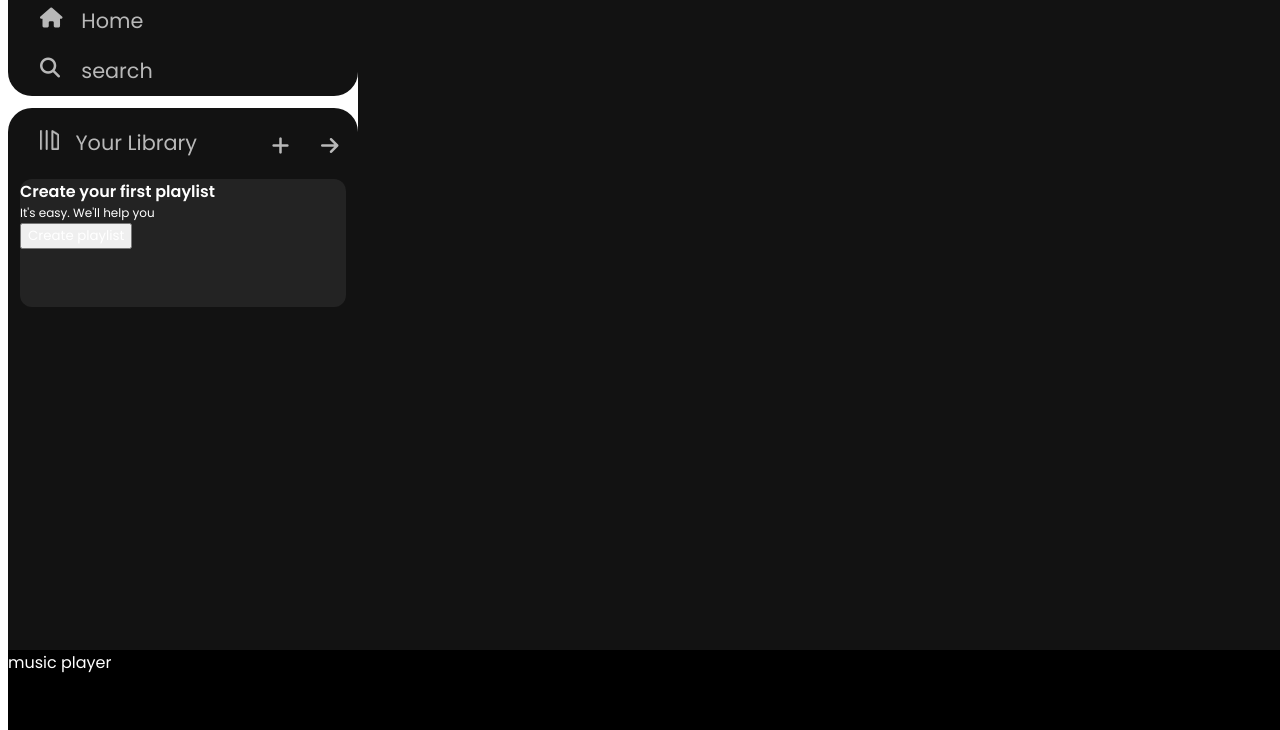
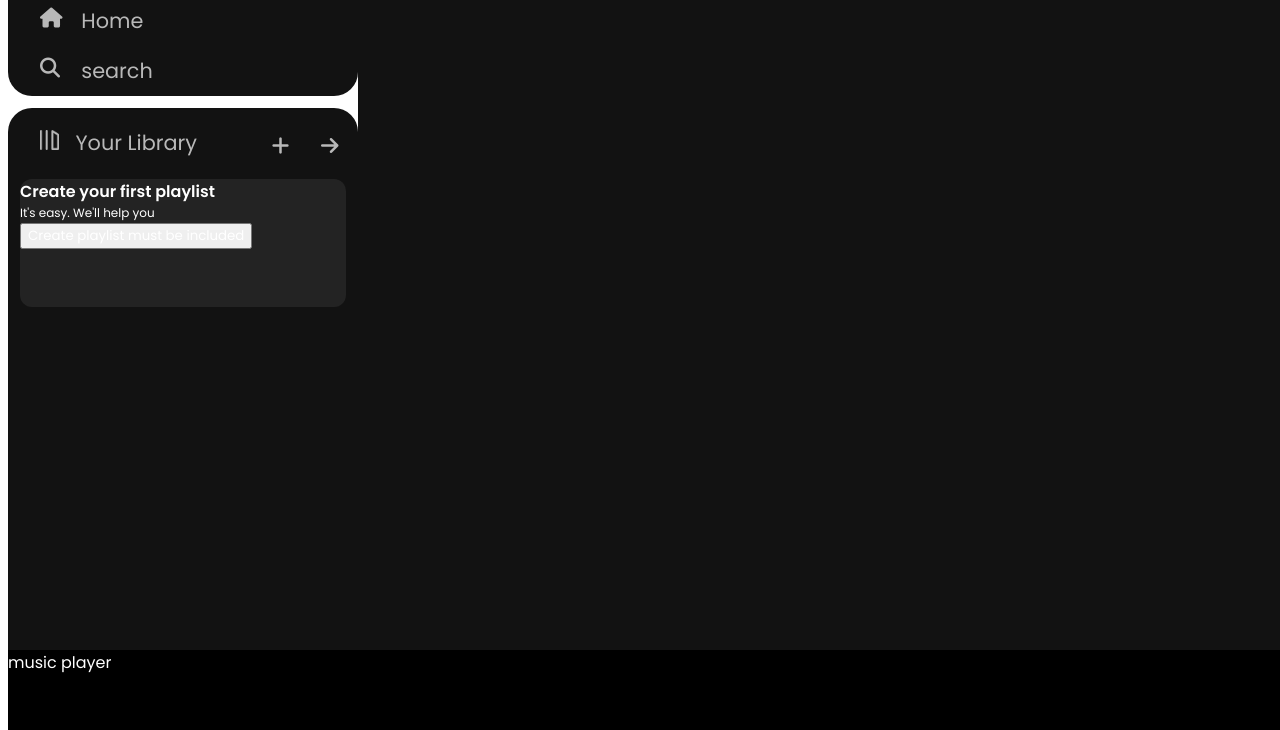
Before and after one commit to JaiNaik45/sample, a plain HTML site: page index.html in a window 1280 px wide. Shown: the part 70-800 px from the top of the page. Drawn offline with Linux system fonts and the light colour scheme.

Commit message:
create playlist addition

```diff
--- a/index.html
+++ b/index.html
@@ -46,7 +46,7 @@
                     <div class="box">
                         <div class="box-p1">Create your first playlist</div>
                         <div class="box-p2">It's easy. We'll help you</div>
-                        <button class="badge">Create playlist</button>
+                        <button class="badge">Create playlist must be included</button>
                     </div>
                 </div>
             </div>
```
